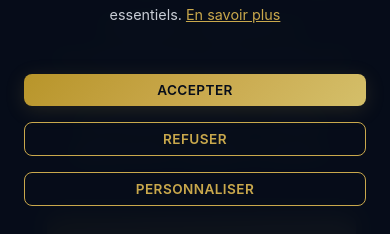
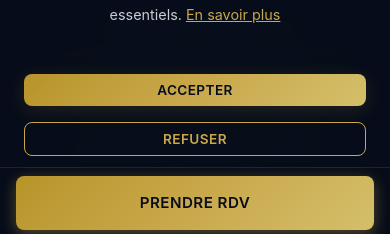
Before and after one commit to Alxneuropsy/alxneuropsy.github.io, a plain HTML site: page index.html in a window 390 px wide. Shown: the part 606-840 px from the top of the page. Drawn offline with Linux system fonts and the light colour scheme; a web font is replaced by a local one.

Commit message:
marketing +

```diff
--- a/css/components.css
+++ b/css/components.css
@@ -633,6 +633,11 @@
   color: var(--color-gold);
 }
 
+/* Mobile Sticky CTA (Hidden by default, shown in media query) */
+.mobile-sticky-cta {
+  display: none;
+}
+
 /* --- RESPONSIVE --- */
 @media (max-width: 1024px) {
   .footer__grid {
@@ -699,4 +704,24 @@
     flex-direction: column;
     text-align: center;
   }
+
+  /* Mobile Sticky CTA */
+  .mobile-sticky-cta {
+    display: block;
+    position: fixed;
+    bottom: 0;
+    left: 0;
+    width: 100%;
+    background: rgba(7, 13, 26, 0.96);
+    backdrop-filter: var(--glass-blur);
+    -webkit-backdrop-filter: var(--glass-blur);
+    border-top: 1px solid var(--glass-border);
+    padding: var(--space-sm) var(--space-md);
+    z-index: 998; /* Below modals */
+  }
+
+  /* Push body padding to prevent overlapping contents with sticky footer */
+  body {
+    padding-bottom: 70px;
+  }
 }
--- a/index.html
+++ b/index.html
@@ -17,6 +17,8 @@
   <!-- Open Graph -->
   <meta property="og:title" content="Alexia Pacas — Neuropsychologue à Bondoufle et Torcy">
   <meta property="og:description" content="Bilans neuropsychologiques, évaluation TDAH et TSA. Cabinets à Bondoufle (91) et Torcy (77).">
+  <meta property="og:image" content="https://alxneuropsy.github.io/Pacas.neuropsy/assets/images/photo-profil.jpg">
+  <meta property="og:url" content="https://alxneuropsy.github.io/Pacas.neuropsy/">
   <meta property="og:type" content="website">
   <meta property="og:locale" content="fr_FR">
 
@@ -721,6 +723,12 @@
       </div>
     </div>
   </div>
+  </div>
+
+  <!-- ======== MOBILE STICKY CTA ======== -->
+  <div class="mobile-sticky-cta" aria-hidden="true">
+    <a href="#rendez-vous" class="btn btn--gold" style="width: 100%; box-shadow: 0 4px 15px rgba(201, 168, 76, 0.4);">Prendre RDV</a>
+  </div>
 
   <!-- ======== BACK TO TOP ======== -->
   <button class="back-to-top" id="back-to-top" aria-label="Retour en haut de page">
```
